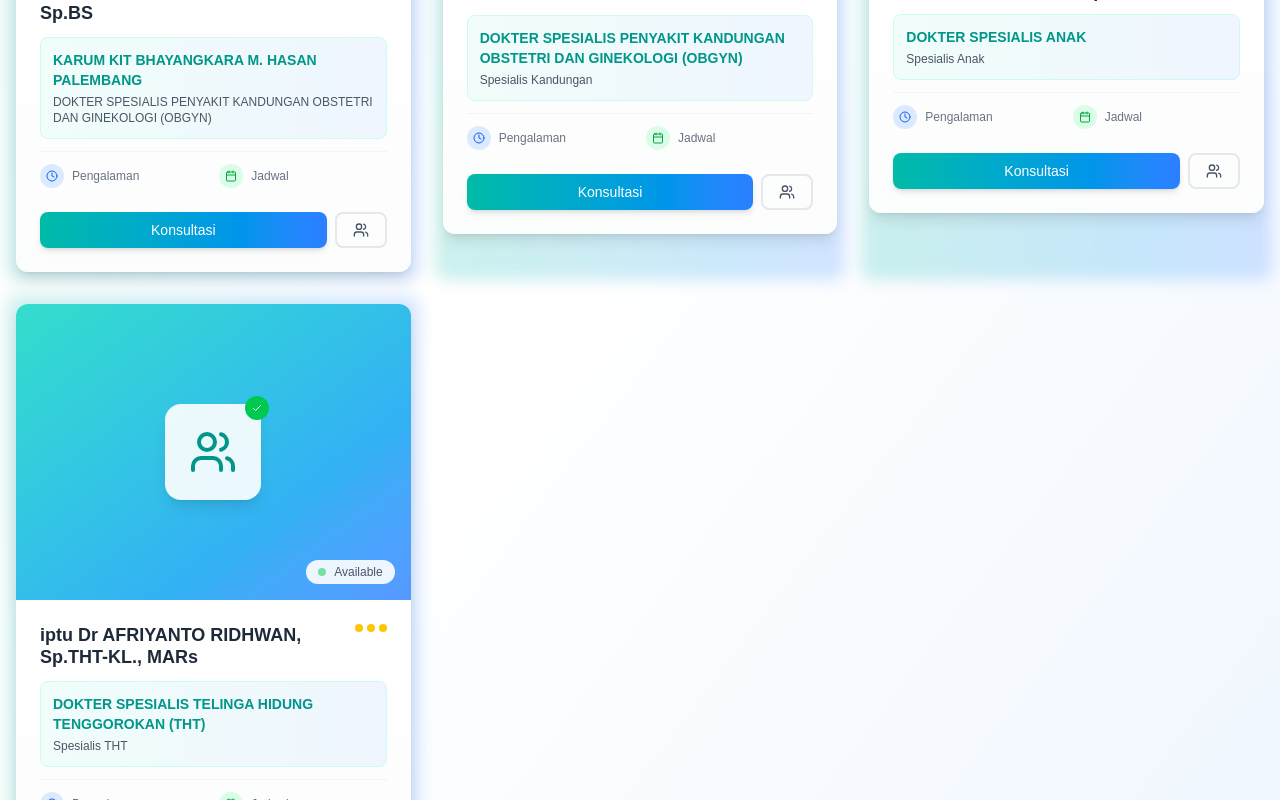
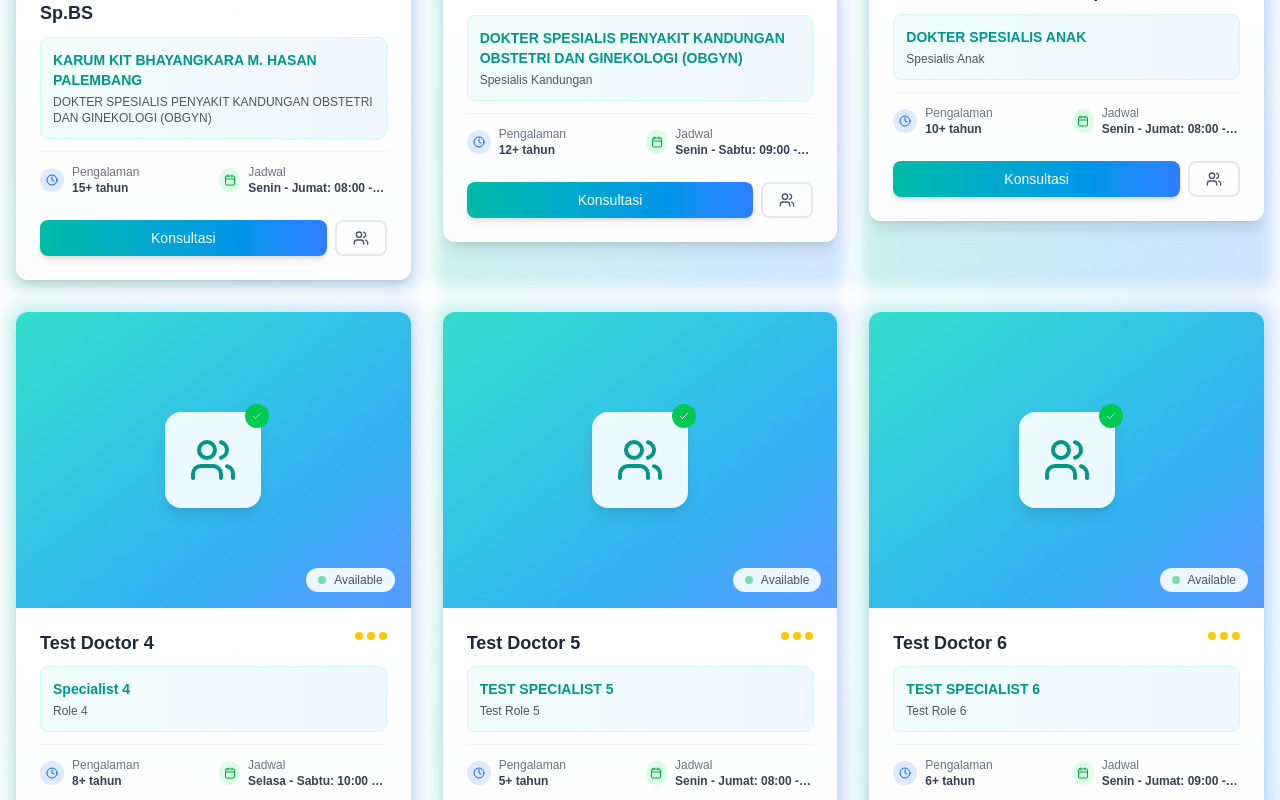
Before and after one commit to Kokorody/Web-profile-Bhayangkara, a Next.js app in the folder frontend/: page / in a window 1280 px wide. Shown: the part 4040-4840 px from the top of the page. Built offline with nearby package versions, Linux system fonts and the light colour scheme.

Commit message:
new mock doc sec data

```diff
--- a/frontend/src/data/doctors.ts
+++ b/frontend/src/data/doctors.ts
@@ -4,27 +4,161 @@ export const doctors = [
     name: "KOMBES POL Dr. BUDI SUSANTO, Sp.BS",
     specialization: "KARUM KIT BHAYANGKARA M. HASAN PALEMBANG",
     role: "DOKTER SPESIALIS PENYAKIT KANDUNGAN OBSTETRI DAN GINEKOLOGI (OBGYN)",
-    image: "/api/placeholder/200/200"
+    image: "/api/placeholder/200/200",
+    experience: "15+ tahun",
+    schedule: "Senin - Jumat: 08:00 - 16:00"
   },
   {
     id: 2,
     name: "AKBP DR. ANDRIANTO, SPOG",
     specialization: "DOKTER SPESIALIS PENYAKIT KANDUNGAN OBSTETRI DAN GINEKOLOGI (OBGYN)",
     role: "Spesialis Kandungan",
-    image: "/api/placeholder/200/200"
+    image: "/api/placeholder/200/200",
+    experience: "12+ tahun",
+    schedule: "Senin - Sabtu: 09:00 - 17:00"
   },
   {
     id: 3,
     name: "IPTU dr. IRMA YENNI, Sp.A",
     specialization: "DOKTER SPESIALIS ANAK",
     role: "Spesialis Anak",
-    image: "/api/placeholder/200/200"
+    image: "/api/placeholder/200/200",
+    experience: "10+ tahun",
+    schedule: "Senin - Jumat: 08:00 - 15:00"
   },
   {
     id: 4,
-    name: "iptu Dr AFRIYANTO RIDHWAN, Sp.THT-KL., MARs",
-    specialization: "DOKTER SPESIALIS TELINGA HIDUNG TENGGOROKAN (THT)",
-    role: "Spesialis THT",
-    image: "/api/placeholder/200/200"
+    name: "Test Doctor 4",
+    specialization: "Specialist 4",
+    role: "Role 4",
+    image: "/api/placeholder/200/200",
+    experience: "8+ tahun",
+    schedule: "Selasa - Sabtu: 10:00 - 16:00"
+  },
+  {
+    id: 5,
+    name: "Test Doctor 5",
+    specialization: "TEST SPECIALIST 5",
+    role: "Test Role 5",
+    image: "/api/placeholder/200/200",
+    experience: "5+ tahun",
+    schedule: "Senin - Jumat: 08:00 - 15:00"
+  },
+  {
+    id: 6,
+    name: "Test Doctor 6",
+    specialization: "TEST SPECIALIST 6",
+    role: "Test Role 6",
+    image: "/api/placeholder/200/200",
+    experience: "6+ tahun",
+    schedule: "Senin - Jumat: 09:00 - 16:00"
+  },
+  {
+    id: 7,
+    name: "Test Doctor 7",
+    specialization: "TEST SPECIALIST 7",
+    role: "Test Role 7",
+    image: "/api/placeholder/200/200",
+    experience: "7+ tahun",
+    schedule: "Senin - Jumat: 10:00 - 17:00"
+  },
+  {
+    id: 8,
+    name: "Test Doctor 8",
+    specialization: "TEST SPECIALIST 8",
+    role: "Test Role 8",
+    image: "/api/placeholder/200/200",
+    experience: "8+ tahun",
+    schedule: "Senin - Jumat: 08:00 - 15:00"
+  },
+  {
+    id: 9,
+    name: "Test Doctor 9",
+    specialization: "TEST SPECIALIST 9",
+    role: "Test Role 9",
+    image: "/api/placeholder/200/200",
+    experience: "9+ tahun",
+    schedule: "Senin - Jumat: 09:00 - 16:00"
+  },
+  {
+    id: 10,
+    name: "Test Doctor 10",
+    specialization: "TEST SPECIALIST 10",
+    role: "Test Role 10",
+    image: "/api/placeholder/200/200",
+    experience: "10+ tahun",
+    schedule: "Senin - Jumat: 08:00 - 15:00"
+  },
+  {
+    id: 11,
+    name: "Test Doctor 11",
+    specialization: "TEST SPECIALIST 11",
+    role: "Test Role 11",
+    image: "/api/placeholder/200/200",
+    experience: "11+ tahun",
+    schedule: "Senin - Jumat: 09:00 - 16:00"
+  },
+  {
+    id: 12,
+    name: "Test Doctor 12",
+    specialization: "TEST SPECIALIST 12",
+    role: "Test Role 12",
+    image: "/api/placeholder/200/200",
+    experience: "12+ tahun",
+    schedule: "Senin - Jumat: 08:00 - 15:00"
+  },
+  {
+    id: 13,
+    name: "Test Doctor 13",
+    specialization: "TEST SPECIALIST 13",
+    role: "Test Role 13",
+    image: "/api/placeholder/200/200",
+    experience: "13+ tahun",
+    schedule: "Senin - Jumat: 09:00 - 16:00"
+  },
+  {
+    id: 14,
+    name: "Test Doctor 14",
+    specialization: "TEST SPECIALIST 14",
+    role: "Test Role 14",
+    image: "/api/placeholder/200/200",
+    experience: "14+ tahun",
+    schedule: "Senin - Jumat: 08:00 - 15:00"
+  },
+  {
+    id: 15,
+    name: "Test Doctor 15",
+    specialization: "TEST SPECIALIST 15",
+    role: "Test Role 15",
+    image: "/api/placeholder/200/200",
+    experience: "15+ tahun",
+    schedule: "Senin - Jumat: 09:00 - 16:00"
+  },
+  {
+    id: 16,
+    name: "Test Doctor 16",
+    specialization: "TEST SPECIALIST 16",
+    role: "Test Role 16",
+    image: "/api/placeholder/200/200",
+    experience: "16+ tahun",
+    schedule: "Senin - Jumat: 08:00 - 15:00"
+  },
+  {
+    id: 17,
+    name: "Test Doctor 17",
+    specialization: "TEST SPECIALIST 17",
+    role: "Test Role 17",
+    image: "/api/placeholder/200/200",
+    experience: "17+ tahun",
+    schedule: "Senin - Jumat: 09:00 - 16:00"
+  },
+  {
+    id: 18,
+    name: "Test Doctor 18",
+    specialization: "TEST SPECIALIST 18",
+    role: "Test Role 18",
+    image: "/api/placeholder/200/200",
+    experience: "18+ tahun",
+    schedule: "Senin - Jumat: 08:00 - 15:00"
   }
 ];
```
